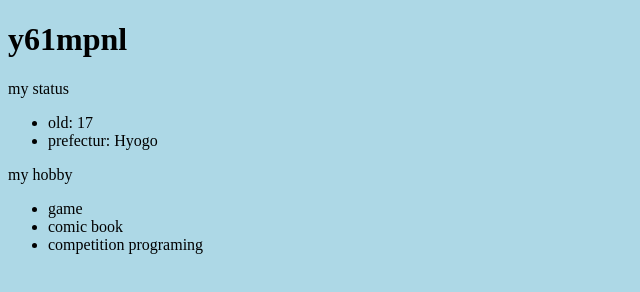
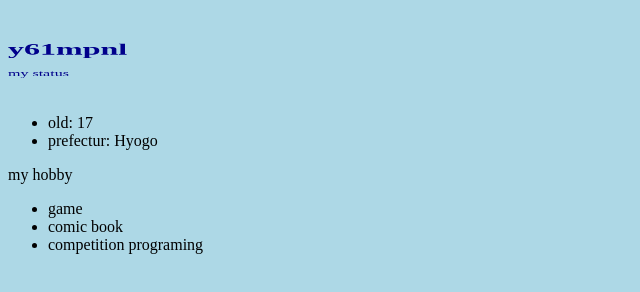
Before and after one commit to e1810/web, a plain HTML site: page intro.html in a window 1280 px wide. Shown: the whole page, without its empty margins (0-640 px from the left). Drawn offline with Linux system fonts and the light colour scheme.

Commit message:
introduce page updated

```diff
--- a/intro.css
+++ b/intro.css
@@ -5,3 +5,7 @@ table, td, th{
 	border: solid 1px gray;
 	background-color: white;
 }
+
+.face {
+	color: darkblue;
+}
--- a/intro.html
+++ b/intro.html
@@ -7,9 +7,11 @@
 	<link rel="stylesheet" href="intro.css">
 </head>
 <body>
-	<h1>y61mpnl</h1>
+	<div id="header" class="face">
+		<h1>y61mpnl</h1>
+		<p>my status</p>
+	</div>
 
-	<p>my status</p>
 	<ul>
 		<li>old: 17</li>
 		<li>prefectur: Hyogo</li>
@@ -21,5 +23,7 @@
 		<li>comic book</li>
 		<li>competition programing</li>
 	</ul>
+
+	<script src="intro.js"></script>
 </body>
 </html>
--- /dev/null
+++ b/intro.js
@@ -0,0 +1,7 @@
+(function(){
+    "use strict";
+    var header = document.getElementById("header");
+    header.style.transform = "rotateX(60deg)";
+
+
+})();
```
